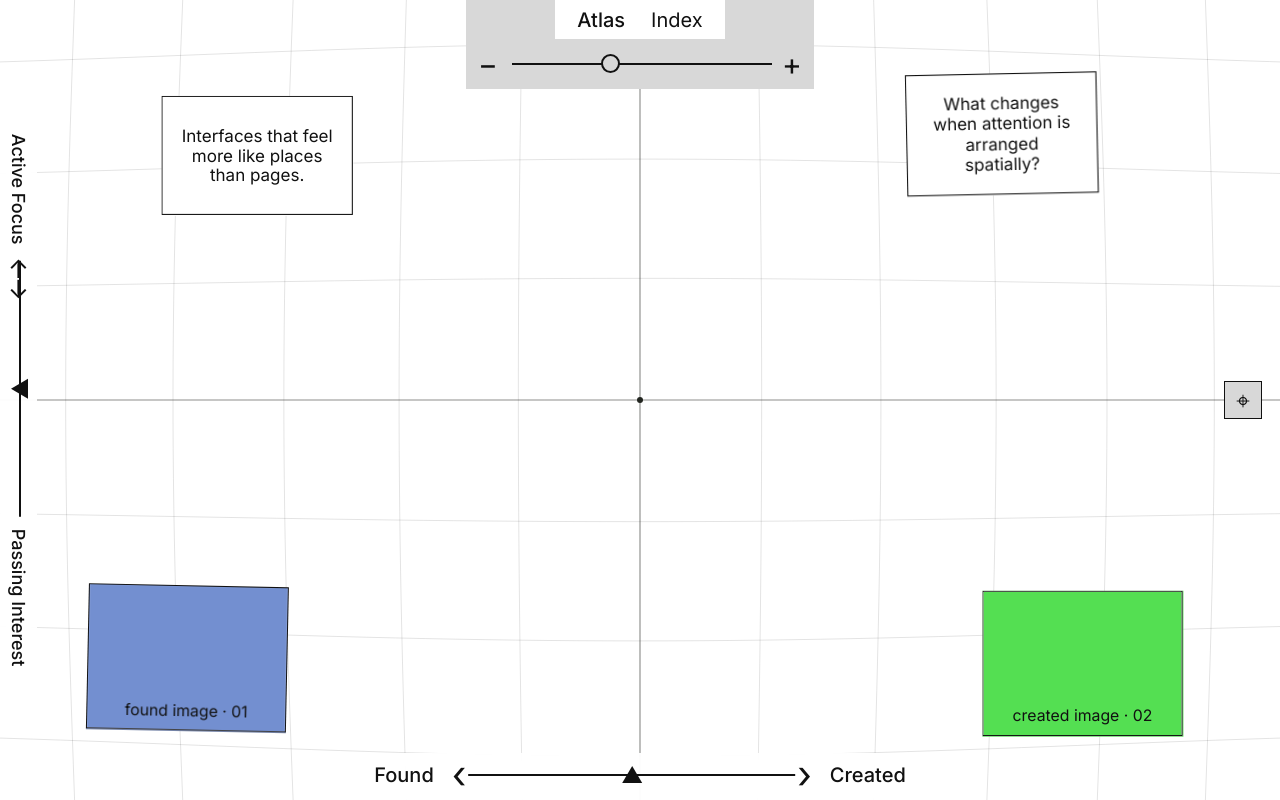
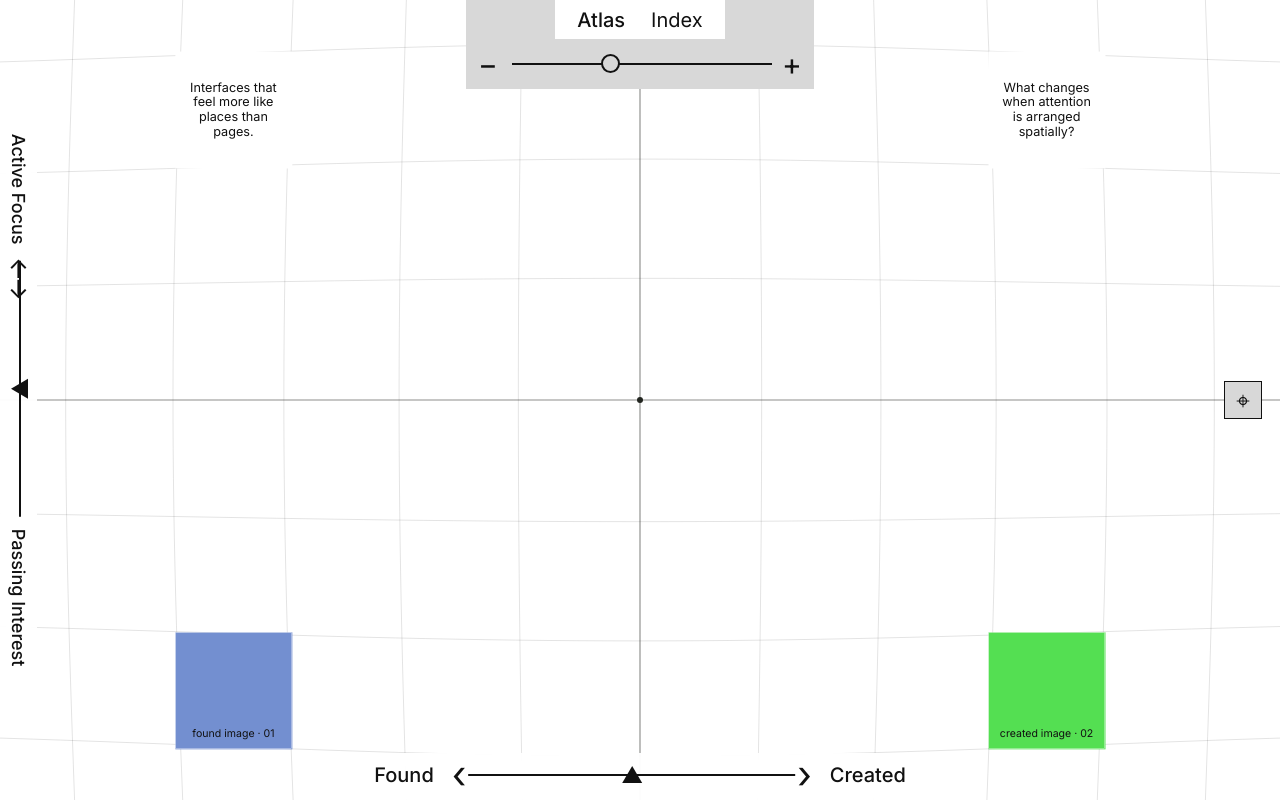
Before and after one commit to tanisha-ship-it/attention-atlas, a plain HTML site: page index.html in a window 1280 px wide. Drawn offline with Linux system fonts and the light colour scheme; animation ran at ten frames a second.

Commit message:
Update Site source

```diff
--- a/app.js
+++ b/app.js
@@ -18,14 +18,14 @@ const state = {
 };
 
 const artifacts = [
-  { id: 1, type: 'text', x: -360, y: -230, title: 'Interfaces that feel like places', content: 'Interfaces that feel more like places than pages.' },
-  { id: 2, type: 'image', x: -430, y: 245, title: 'Found color study', color: '#738fd0', mark: 'found image · 01' },
-  { id: 3, type: 'text', x: 340, y: -250, title: 'Active note', content: 'What changes when attention is arranged spatially?' },
-  { id: 4, type: 'image', x: 420, y: 250, title: 'Made fragment', color: '#54df52', mark: 'created image · 02' },
-  { id: 5, type: 'text', x: -250, y: 790, title: 'Passing thought', content: 'A passing thought, kept before it disappears.' },
-  { id: 6, type: 'image', x: 320, y: -920, title: 'Current focus', color: '#e6d55c', mark: 'active focus · 03' },
-  { id: 7, type: 'text', x: 1050, y: 120, title: 'Small observation', content: 'The map is also a portrait of time spent looking.' },
-  { id: 8, type: 'image', x: -1080, y: -140, title: 'Internet fragment', color: '#c95d58', mark: 'found fragment · 04' }
+  { id: 1, type: 'text', x: -385, y: -275, title: 'Interfaces that feel like places', content: 'Interfaces that feel more like places than pages.' },
+  { id: 2, type: 'image', x: -385, y: 275, title: 'Found color study', color: '#738fd0', mark: 'found image · 01' },
+  { id: 3, type: 'text', x: 385, y: -275, title: 'Active note', content: 'What changes when attention is arranged spatially?' },
+  { id: 4, type: 'image', x: 385, y: 275, title: 'Made fragment', color: '#54df52', mark: 'created image · 02' },
+  { id: 5, type: 'text', x: -275, y: 825, title: 'Passing thought', content: 'A passing thought, kept before it disappears.' },
+  { id: 6, type: 'image', x: 275, y: -935, title: 'Current focus', color: '#e6d55c', mark: 'active focus · 03' },
+  { id: 7, type: 'text', x: 1045, y: 165, title: 'Small observation', content: 'The map is also a portrait of time spent looking.' },
+  { id: 8, type: 'image', x: -1045, y: -165, title: 'Internet fragment', color: '#c95d58', mark: 'found fragment · 04' }
 ];
 
 function makeArtifacts() {
@@ -114,7 +114,7 @@ function renderArtifacts() {
     const p = project(item.x, item.y);
     const visible = p.x > -260 && p.x < innerWidth + 260 && p.y > -220 && p.y < innerHeight + 220;
     el.style.display = visible ? '' : 'none';
-    el.style.transform = `translate(${p.x - el.offsetWidth / 2}px, ${p.y - el.offsetHeight / 2}px) rotate(${(item.id % 3 - 1) * 1.2}deg) scale(${Math.min(p.scale, 1.08)})`;
+    el.style.transform = `translate(${p.x - GRID_SIZE / 2}px, ${p.y - GRID_SIZE / 2}px) scale(${state.zoom * Math.min(p.scale, 1.08)})`;
   });
 }
 
--- a/dist/styles.css
+++ b/dist/styles.css
@@ -69,8 +69,10 @@ button { cursor: pointer; }
 #artifacts { position: absolute; inset: 0; pointer-events: none; }
 .artifact {
   position: absolute;
+  width: 110px;
+  height: 110px;
   transform-origin: center;
-  border: 1.2px solid var(--ink);
+  border: 0;
   background: #fff;
   box-shadow: none;
   overflow: hidden;
@@ -80,15 +82,16 @@ button { cursor: pointer; }
 }
 
 .artifact.text {
-  width: 180px;
-  min-height: 112px;
-  padding: 18px;
+  width: 110px;
+  height: 110px;
+  padding: 10px;
   font-family: Inter, Arial, sans-serif;
-  font-size: 16px;
+  font-size: 12px;
+  line-height: 1.22;
   line-height: 1.18;
 }
 
-.artifact.image { width: 190px; height: 138px; }
+.artifact.image { width: 110px; height: 110px; }
 .artifact.image::before {
   content: "";
   position: absolute;
@@ -100,7 +103,7 @@ button { cursor: pointer; }
   position: absolute;
   inset: auto 10px 9px;
   font-family: Inter, Arial, sans-serif;
-  font-size: 15px;
+  font-size: 10px;
 }
 .artifact:focus-visible { outline: 3px solid var(--ink); outline-offset: 4px; }
 
--- a/styles.css
+++ b/styles.css
@@ -69,8 +69,10 @@ button { cursor: pointer; }
 #artifacts { position: absolute; inset: 0; pointer-events: none; }
 .artifact {
   position: absolute;
+  width: 110px;
+  height: 110px;
   transform-origin: center;
-  border: 1.2px solid var(--ink);
+  border: 0;
   background: #fff;
   box-shadow: none;
   overflow: hidden;
@@ -80,15 +82,16 @@ button { cursor: pointer; }
 }
 
 .artifact.text {
-  width: 180px;
-  min-height: 112px;
-  padding: 18px;
+  width: 110px;
+  height: 110px;
+  padding: 10px;
   font-family: Inter, Arial, sans-serif;
-  font-size: 16px;
+  font-size: 12px;
+  line-height: 1.22;
   line-height: 1.18;
 }
 
-.artifact.image { width: 190px; height: 138px; }
+.artifact.image { width: 110px; height: 110px; }
 .artifact.image::before {
   content: "";
   position: absolute;
@@ -100,7 +103,7 @@ button { cursor: pointer; }
   position: absolute;
   inset: auto 10px 9px;
   font-family: Inter, Arial, sans-serif;
-  font-size: 15px;
+  font-size: 10px;
 }
 .artifact:focus-visible { outline: 3px solid var(--ink); outline-offset: 4px; }
 
```
Also changed, not shown: dist/app.js (+9 -9 lines).
